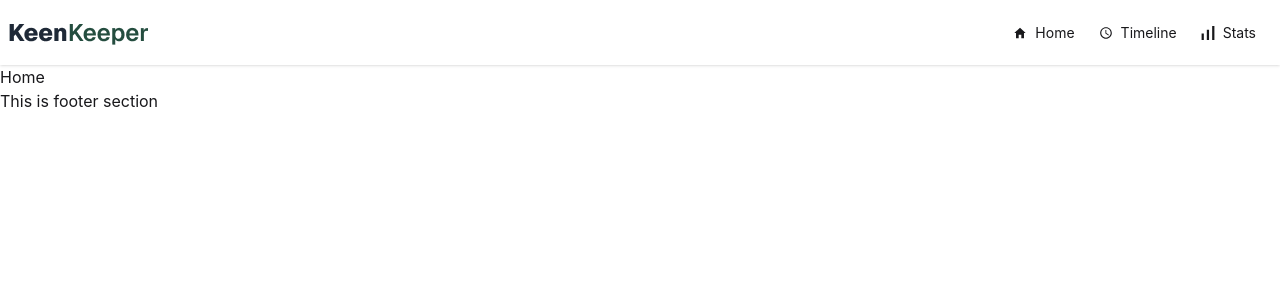
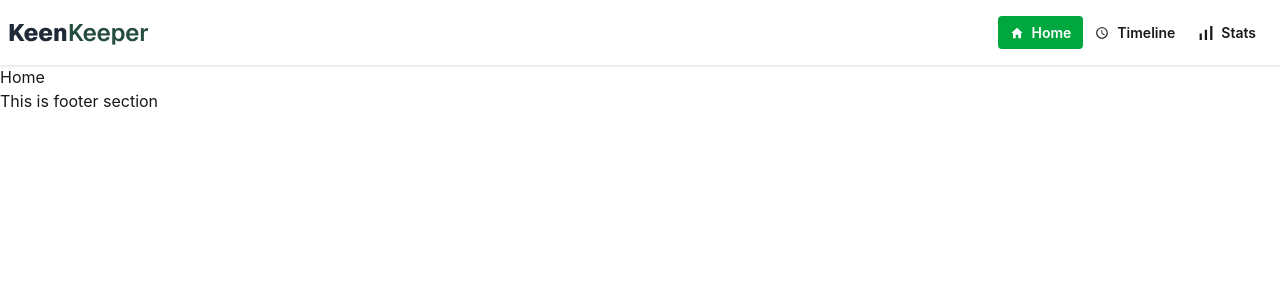
Before and after one commit to Arifuzzaman09/Keen-keeper-A7, a React (Vite) app: page / in a window 1280 px wide. Shown: the top 300 px of the page. Built offline with nearby package versions, Linux system fonts and the light colour scheme.

Commit message:
added Nav btn functionallity

```diff
--- /dev/null
+++ b/src/components/HomePage/banner/Banner.jsx
@@ -0,0 +1,11 @@
+import React from 'react';
+
+const Banner = () => {
+    return (
+        <div>
+            Banner
+        </div>
+    );
+};
+
+export default Banner;
--- a/src/components/navbar/Navbar.jsx
+++ b/src/components/navbar/Navbar.jsx
@@ -3,6 +3,8 @@ import NabLogo from "../../assets/logo.png"
 import { IoMdHome } from 'react-icons/io';
 import { MdOutlineWatchLater } from 'react-icons/md';
 import { SiSimpleanalytics } from 'react-icons/si';
+import { NavLink } from 'react-router';
+
 
 const Navbar = () => {
     return (
@@ -14,9 +16,18 @@ const Navbar = () => {
                 </div>
                 <div className="flex-none">
                     <ul className="menu menu-horizontal px-1">
-                        <li><a> <IoMdHome /> Home</a></li>
-                        <li><a> <MdOutlineWatchLater />Timeline</a></li>
-                        <li><a> <SiSimpleanalytics />Stats</a></li>
+                        <li>
+                            <NavLink to={"/"}
+                                className={({ isActive }) => `font-semibold  ${isActive ? "bg-green-600 text-white" : ""}`}><IoMdHome /> Home</NavLink>
+                        </li>
+                        <li>
+                            <NavLink to={"/timeline"}
+                                className={({ isActive }) => `font-semibold  ${isActive ? "bg-green-600 text-white" : ""}`}><MdOutlineWatchLater /> Timeline</NavLink>
+                        </li>
+                        <li>
+                            <NavLink to={"/stats"}
+                                className={({ isActive }) => `font-semibold  ${isActive ? "bg-green-600 text-white" : ""}`}><SiSimpleanalytics  />Stats</NavLink>
+                        </li>
                     </ul>
                 </div>
             </div>
--- a/src/pages/homepage/HomePage.jsx
+++ b/src/pages/homepage/HomePage.jsx
@@ -1,10 +1,11 @@
 import React from 'react';
+import Banner from '../../components/HomePage/banner/Banner';
 
 const HomePage = () => {
     return (
-        <div>
-            HomePage
-        </div>
+        <>
+            <Banner></Banner>
+        </>
     );
 };
 
```
